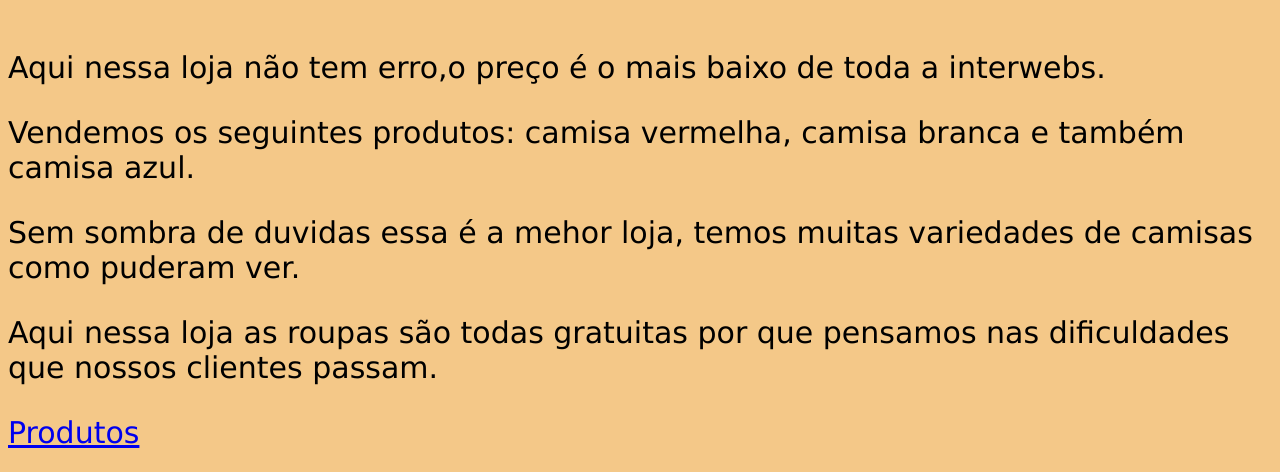
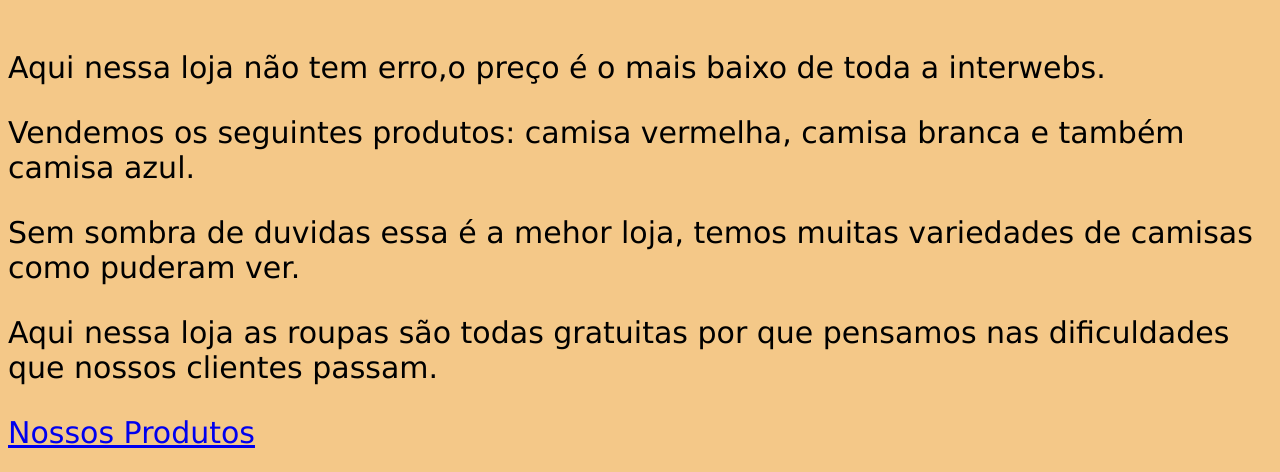
Before and after one commit to zazob/lolja, a plain HTML site: page index.html in a window 1280 px wide. Shown: the part 480-952 px from the top of the page. Drawn offline with Linux system fonts and the light colour scheme.

Commit message:
kkjjbjbhj

```diff
--- a/index.html
+++ b/index.html
@@ -15,7 +15,7 @@
 <p>Aqui nessa loja as roupas são todas gratuitas por que pensamos nas dificuldades que nossos clientes passam.</p>
  </body>
 </html>
-<a href="produtos.html">Produtos</a>
+<a href="produtos.html">Nossos Produtos</a>
 
 <ul>
     <li>100% de Desconto</li>
```
